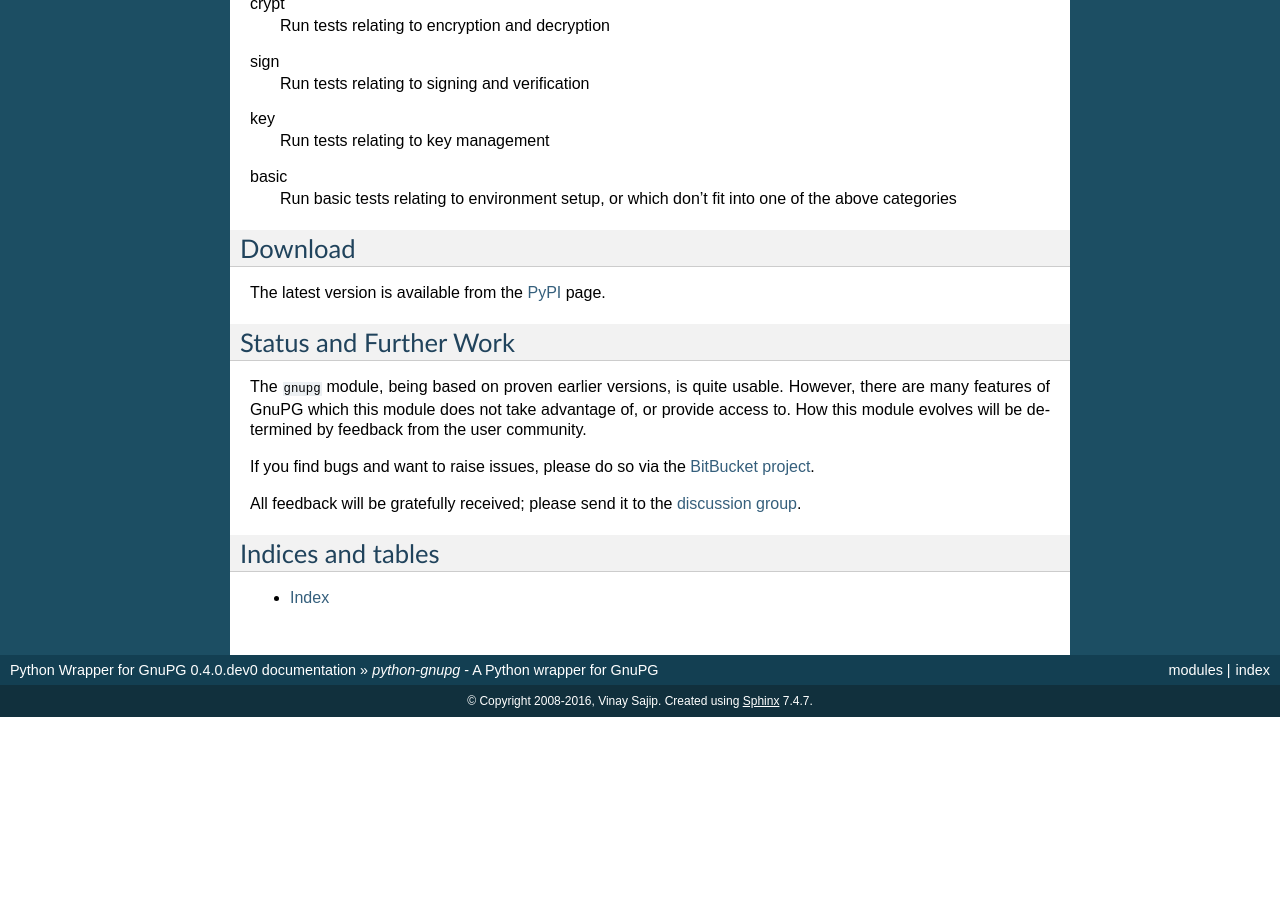
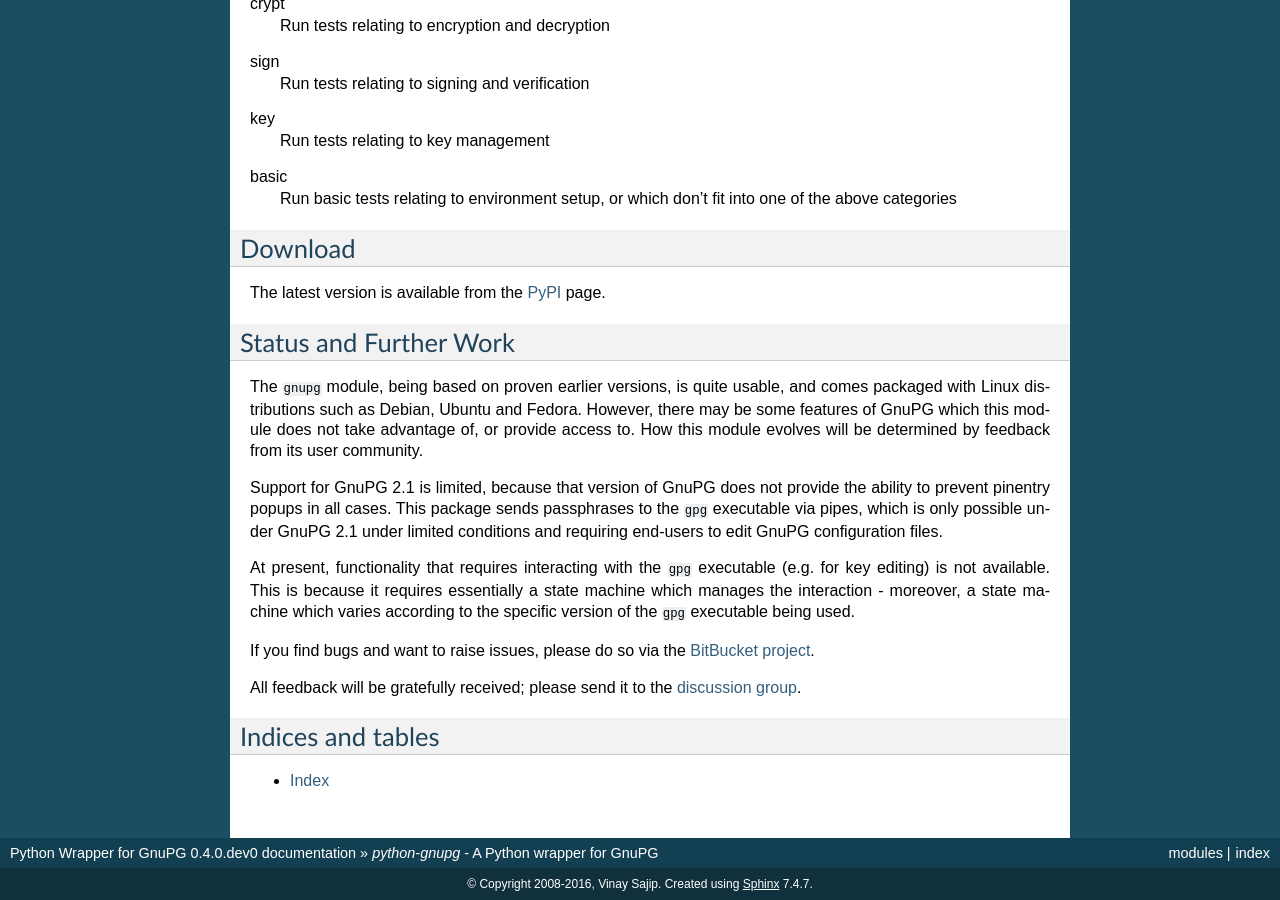
Before and after one commit to vsajip/python-gnupg, a Sphinx documentation site: the page built from docs/index.rst, in a window 1280 px wide and 900 px high, scrolled down 12239 px. Built offline with Sphinx 7.4.7, drawn with Linux system fonts in a browser that asks for light colours; before the commit the page ends 12956 px from its top, so only the background shows below that.

Commit message:
Updated documentation.

```diff
--- a/docs/conf.py
+++ b/docs/conf.py
@@ -227,7 +227,7 @@ man_pages = [
 epub_title = u'python-gnupg'
 epub_author = u'Vinay Sajip'
 epub_publisher = u'Vinay Sajip'
-epub_copyright = u'2014, Vinay Sajip'
+epub_copyright = u'2016, Vinay Sajip'
 
 # The language of the text. It defaults to the language option
 # or en if the language is not set.
--- a/docs/index.rst
+++ b/docs/index.rst
@@ -632,7 +632,11 @@ The latest version is available from the PyPI_ page.
 
 Status and Further Work
 =======================
-The ``gnupg`` module, being based on proven earlier versions, is quite usable. However, there are many features of GnuPG which this module does not take advantage of, or provide access to. How this module evolves will be determined by feedback from the user community.
+The ``gnupg`` module, being based on proven earlier versions, is quite usable, and comes packaged with Linux distributions such as Debian, Ubuntu and Fedora. However, there may be some features of GnuPG which this module does not take advantage of, or provide access to. How this module evolves will be determined by feedback from its user community.
+
+Support for GnuPG 2.1 is limited, because that version of GnuPG does not provide the ability to prevent pinentry popups in all cases. This package sends passphrases to the ``gpg`` executable via pipes, which is only possible under GnuPG 2.1 under limited conditions and requiring end-users to edit GnuPG configuration files.
+
+At present, functionality that requires interacting with the ``gpg`` executable (e.g. for key editing) is not available. This is because it requires essentially a state machine which manages the interaction - moreover, a state machine which varies according to the specific version of the ``gpg`` executable being used.
 
 If you find bugs and want to raise issues, please do so via the `BitBucket project`__.
 
```
